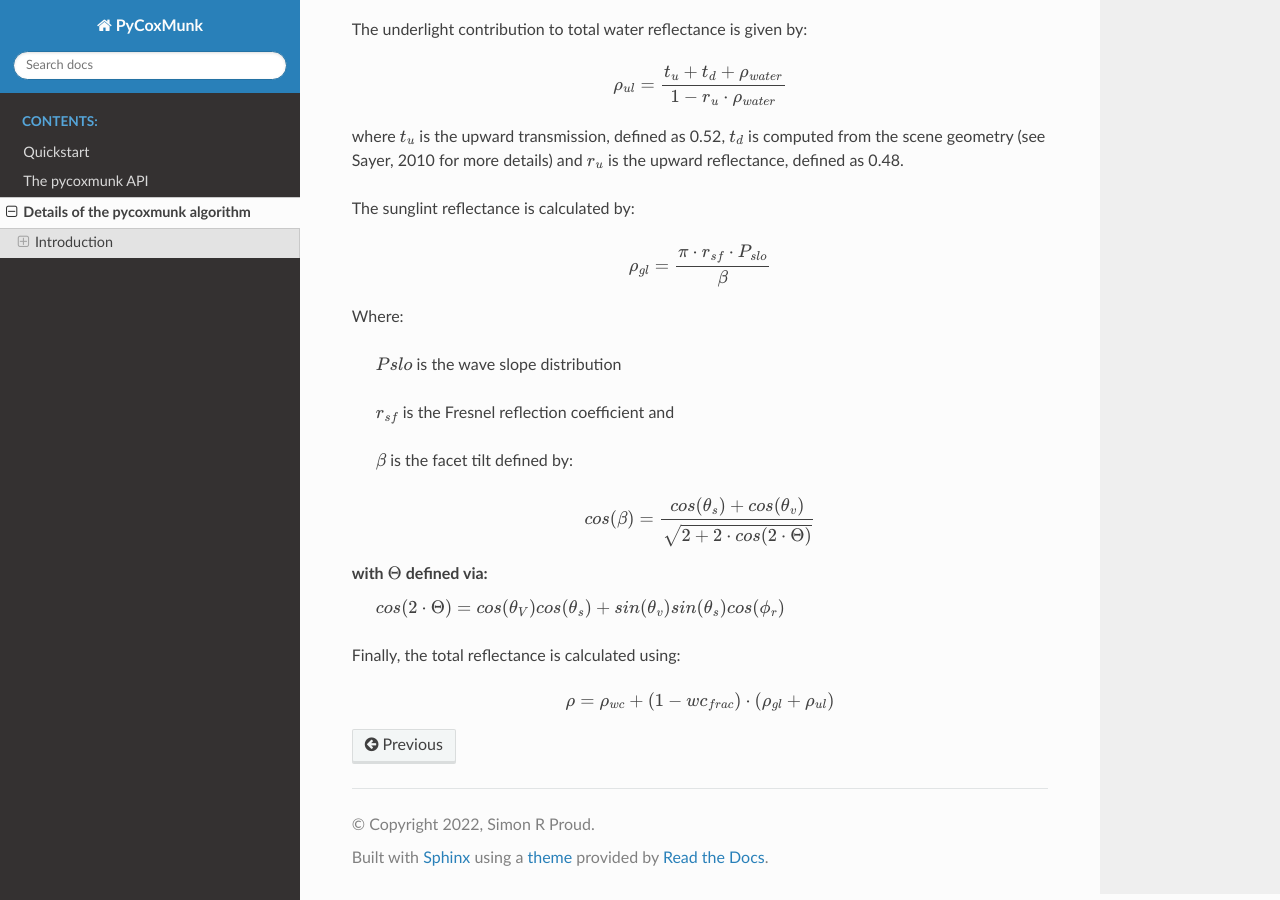
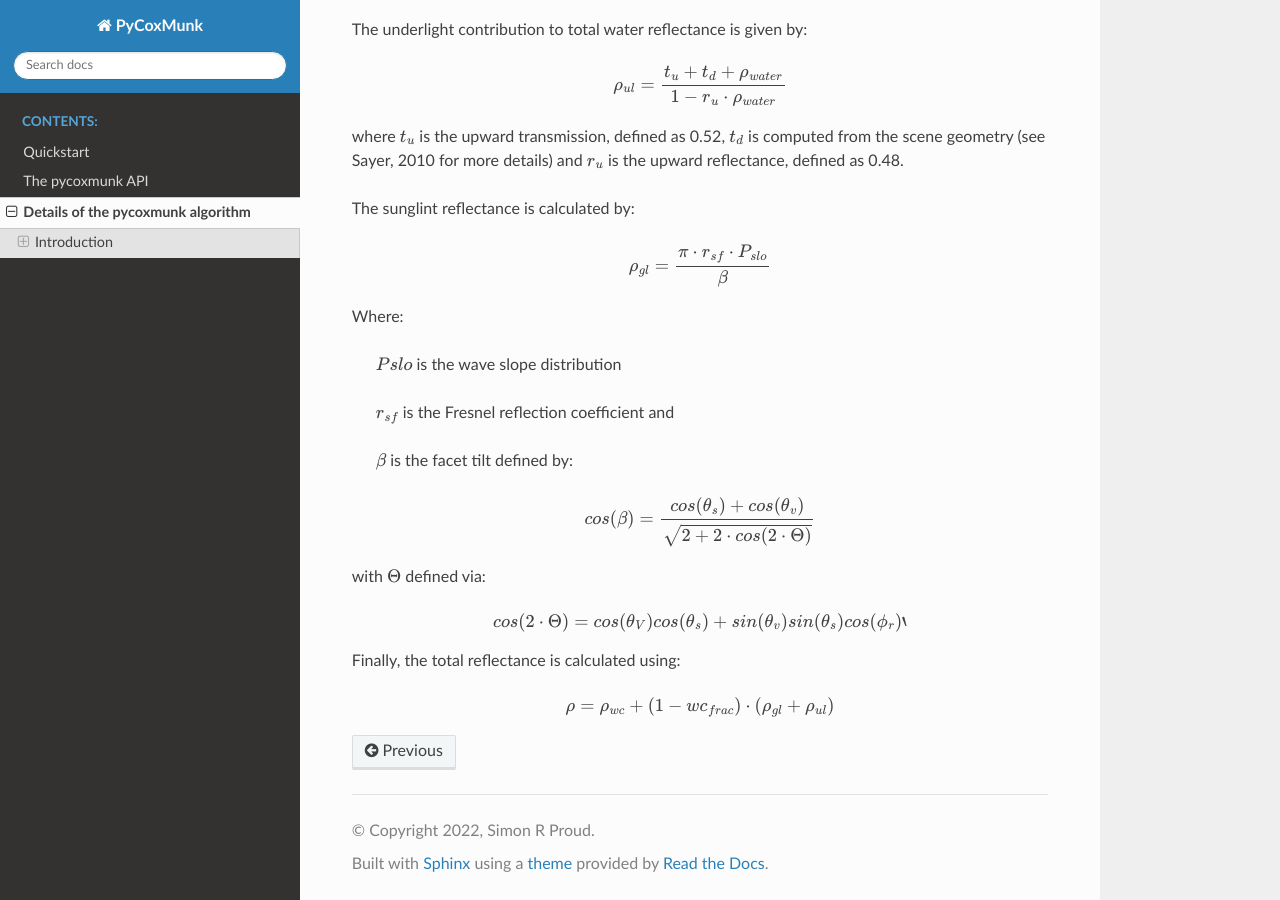
Before and after one commit to simonrp84/PyCoxMunk, a Sphinx documentation site: the page built from docs/pcm_technical.rst, in a window 1280 px wide and 900 px high, scrolled down 2094 px. Built offline with Sphinx 7.4.7 and the Read the Docs theme 2.0.0, drawn with Linux system fonts in a browser that asks for light colours; some of the changed lines change nothing that is shown.

Commit message:
Update documentation

```diff
--- a/docs/pcm_technical.rst
+++ b/docs/pcm_technical.rst
@@ -116,7 +116,9 @@ Where:
 
 
 with :math:`\Theta` defined via:
-    :math:`cos(2\cdot\Theta) = cos(\theta_V)cos(\theta_s) + sin(\theta_v)sin(\theta_s)cos(\phi_r)`
+
+.. math::
+    cos(2\cdot\Theta) = cos(\theta_V)cos(\theta_s) + sin(\theta_v)sin(\theta_s)cos(\phi_r)`
 
 Finally, the total reflectance is calculated using:
 
```
